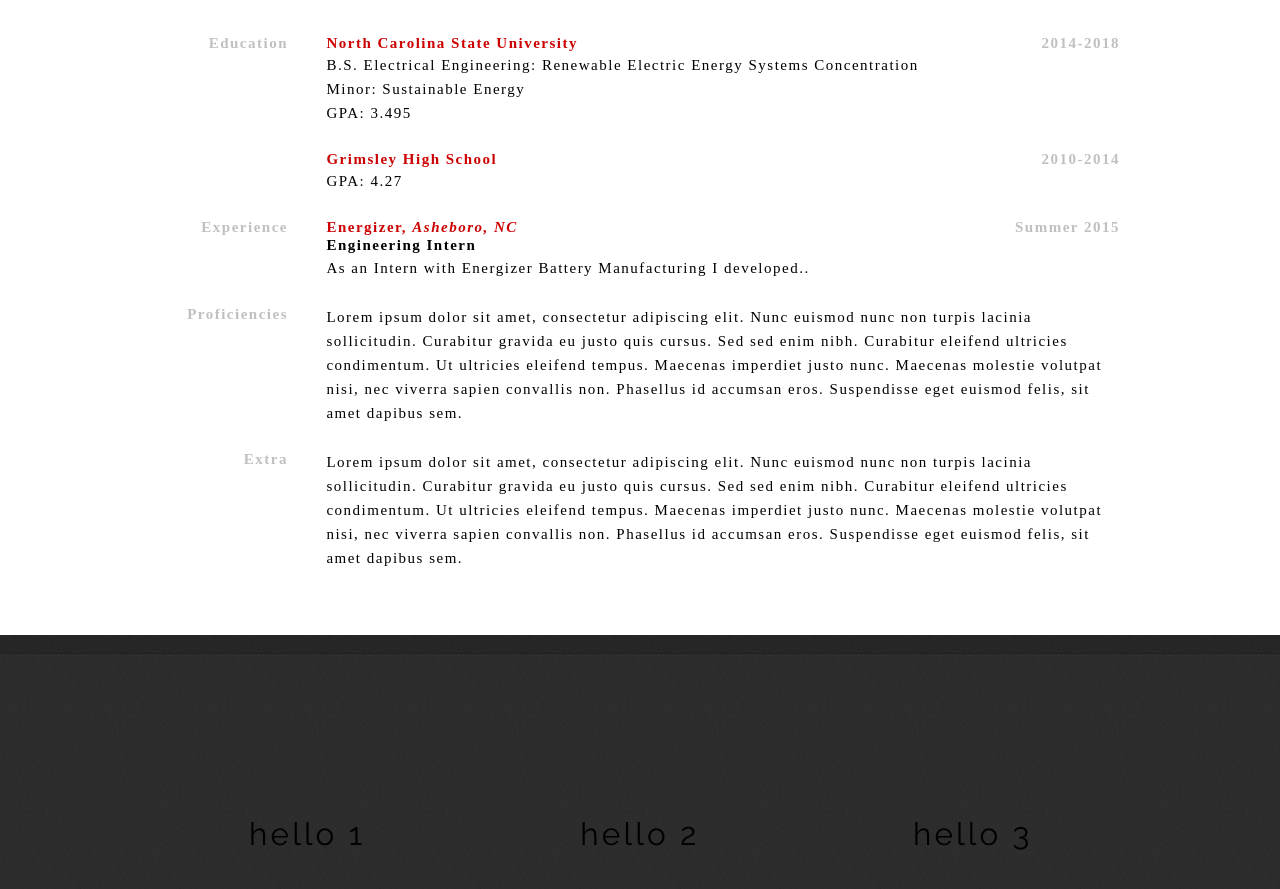
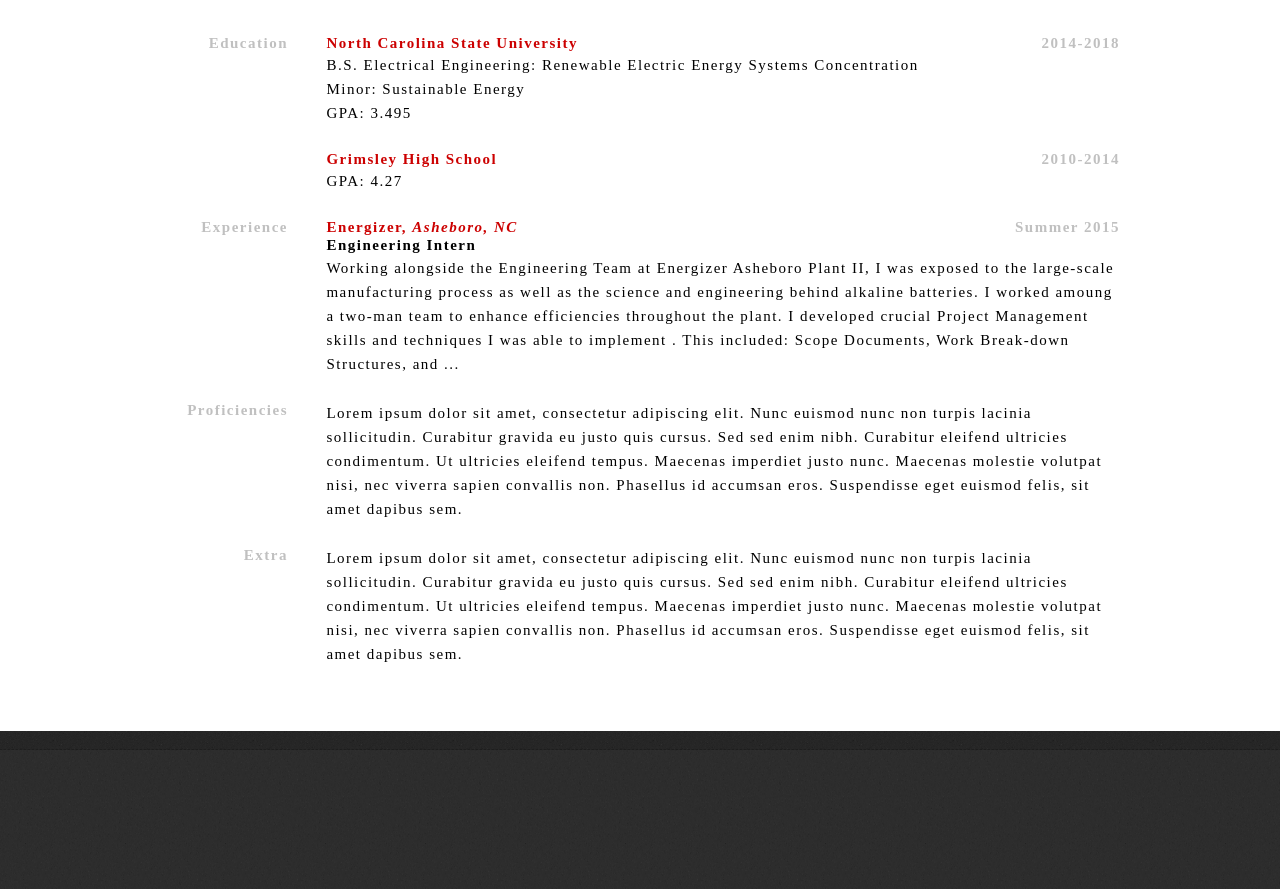
Before and after one commit to jacksoncwilliams/jackson-erin, a Jekyll site: the page built from simpleindex.html, in a window 1280 px wide and 900 px high, scrolled down 2335 px. Shown: the top 889 px of the window. Built offline with Jekyll 4.4.1, drawn with Linux system fonts in a browser that asks for light colours; nearby versions of some CDN libraries; some web fonts are replaced.

Commit message:
Update simpleindex.html

```diff
--- a/simpleindex.html
+++ b/simpleindex.html
@@ -177,7 +177,12 @@ title: Jackson Williams
                                                 Engineering Intern
                                     </h3>
                                     <p>
-                                                As an Intern with Energizer Battery Manufacturing I developed..
+                                                Working alongside the Engineering Team at Energizer Asheboro Plant II,
+                                                I was exposed to the large-scale manufacturing process as well as the
+                                                science and engineering behind alkaline batteries. I worked amoung a two-man team
+                                                to enhance efficiencies throughout the plant. I developed crucial Project
+                                                Management skills and techniques I was able to implement . This included: Scope
+                                                Documents, Work Break-down Structures, and ...
                                     </p>
                         </div>
             </div>
```
